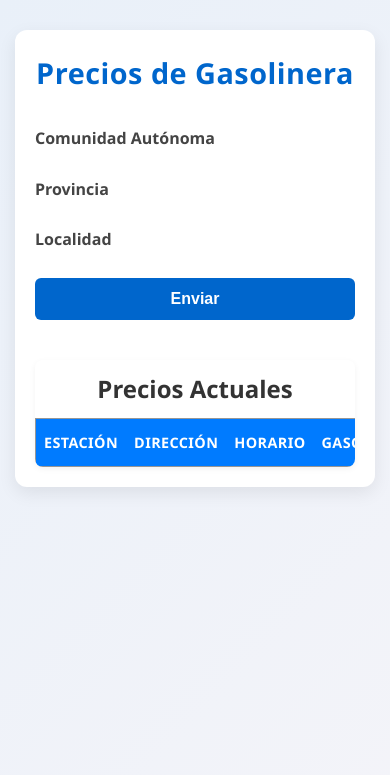
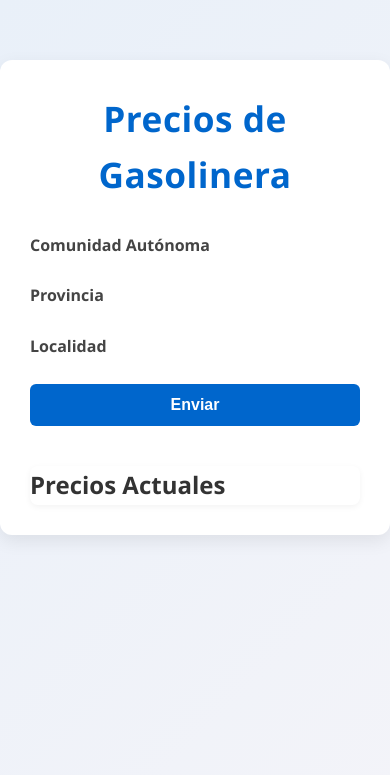
Before and after one commit to apalnog-code/precios_gasolineras, a PHP site: page / in a window 390 px wide. Shown: the top 775 px of the page. Run offline with PHP 8.4, Linux system fonts and the light colour scheme; lists and menus that the app fills with data are empty.

Commit message:
Add files via upload

```diff
--- a/style.css
+++ b/style.css
@@ -33,7 +33,6 @@ h1 {
   letter-spacing: 0.5px;
 }
 
-/* ---------- Formulario ---------- */
 .form-group {
   margin-bottom: 25px;
 }
@@ -52,7 +51,7 @@ h1 {
   background: linear-gradient(135deg, #ffffff, #f7f7f7);
   color: #333;
   font-size: 16px;
-  appearance: none;       /* Quita flecha nativa para personalizar */
+  appearance: none;
   -webkit-appearance: none;
   -moz-appearance: none;
   transition: all 0.3s ease;
@@ -107,9 +106,9 @@ h1 {
 
 .table-container {
   margin-top: 40px;
-  overflow-x: auto; /* scroll horizontal */
-  max-height: 500px; /* altura máxima para activar scroll vertical */
-  overflow-y: auto;  /* scroll vertical */
+  overflow-x: auto;
+  max-height: 500px;
+  overflow-y: auto;
   border-radius: 8px;
   box-shadow: 0 2px 6px rgba(0, 0, 0, 0.05);
 }
@@ -119,7 +118,7 @@ table {
   width: 100%;
   border-collapse: collapse;
   font-size: 0.95rem;
-  min-width: 700px; /* Para permitir scroll horizontal */
+  min-width: 700px;
 }
 
 th,
@@ -131,9 +130,9 @@ td {
 thead th {
   position: sticky;
   top: 0;
-  background-color: #007bff; /* color de cabecera */
+  background-color: #007bff;
   color: #fff;
-  z-index: 10; /* para estar encima de las filas */
+  z-index: 10;
 }
 
 th {
@@ -157,32 +156,43 @@ tr {
   border: 1px solid rgb(150, 150, 150);
 }
 
-@media (max-width: 768px) {
-  .container {
-    margin: 30px 15px;
-    padding: 20px;
+@media (max-width: 900px) {
+  table thead {
+    display: none;
   }
 
-  h1 {
-    font-size: 1.8rem;
+  table, tbody, tr, td {
+    display: block;
+    width: 100%;
   }
 
-  th,
-  td {
-    padding: 12px 8px;
-    font-size: 0.9rem;
+  tr {
+    margin-bottom: 15px;
+    border-radius: 8px;
+    background: #fff;
+    padding: 10px;
   }
 
-  .table-container {
-    overflow-x: auto;
+  td {
+    text-align: left;
+    padding: 10px;
+    position: relative;
+    padding-left: 19%;
   }
 
-  table {
-    min-width: 600px;
+  td::before {
+    position: absolute;
+    left: 10px;
+    top: 10px;
+    font-weight: bold;
   }
 
-  .table-container h2{
-    text-align: center;
-    padding: 10px;
-  }
+  td:nth-child(1)::before { content: "Estación"; }
+  td:nth-child(2)::before { content: "Dirección"; }
+  td:nth-child(3)::before { content: "Horario"; }
+  td:nth-child(4)::before { content: "Gasolina95"; }
+  td:nth-child(5)::before { content: "Gasolina98"; }
+  td:nth-child(6)::before { content: "GasóleoA"; }
+  td:nth-child(7)::before { content: "GasóleoA+"; }
+  td:nth-child(8)::before { content: "GasóleoB"; }
 }
```
